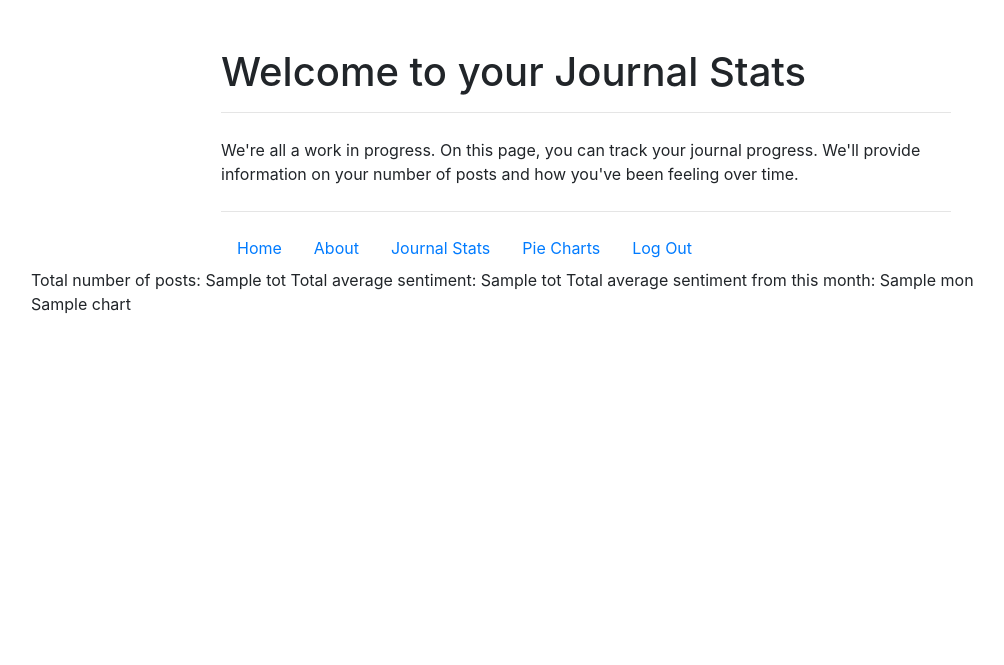
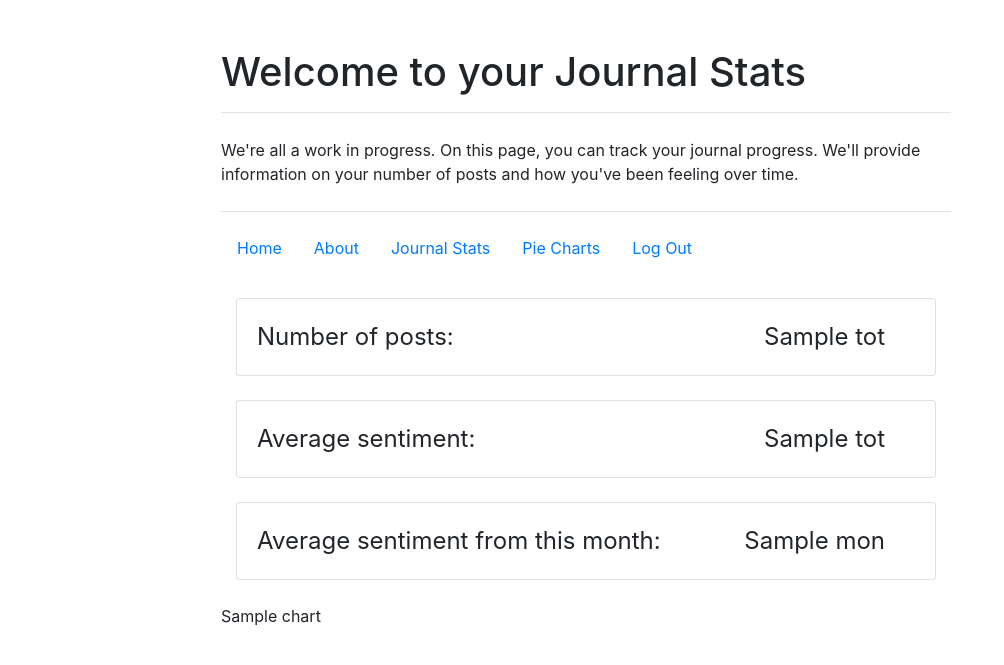
Before and after one commit to lamoremedico/cis192PythonProject, a Django app: template core/templates/journalstats.html in a window 1280 px wide. Shown: the top 665 px of the page, without its empty margins (54-1058 px from the left). Run offline with Django 3.2, Linux system fonts and the light colour scheme; the template is opened without the code that fills it: most values are stand-ins (such as "Sample title", 1, 10 or a date in 2020); some libraries are stand-ins or nearby versions.

Commit message:
Final changes

```diff
--- a/core/templates/journalstats.html
+++ b/core/templates/journalstats.html
@@ -39,27 +39,40 @@
 								<a class="nav-link active" href="/logout">Log Out</a>
 						  	</li>
 						</ul>
-			</div>
-		</div>
 			<div class="container">
-			<div class="row">
+					<div class="card" style="margin-top: 30px">
+	  					<div class="card-body">
 						{% for tot in total_posts %}
-					Total number of posts: {{ tot }}
-				{% endfor %}
-				{% for tot in total %}
-					Total average sentiment: {{ tot }}
-				{% endfor %}
-				{% for mon in month %}
-			        Total average sentiment from this month:  {{ mon }}
+							<div class="float-left" style="font-size: 24px"> Number of posts: </div> <div class="float-right" style="font-size: 24px; margin-right: 30px">{{ tot }}</div>
 						{% endfor %}
 						</div>
 					</div>
+					<br>
+					<div class="card">
+	  					<div class="card-body">
+						{% for tot in total %}
+							<div class="float-left" style="font-size: 24px"> Average sentiment: </div>   <div class="float-right" style="font-size: 24px; margin-right: 30px">{{ tot }}</div>
+						{% endfor %}
+						</div>
+					</div>
+					<br>
+					<div class="card">
+	  					<div class="card-body">
+						{% for mon in month %}
+					        <div class="float-left" style="font-size: 24px">Average sentiment from this month:  </div><div class="float-right" style="font-size: 24px; margin-right: 30px">{{ mon }}</div>
+						{% endfor %}
+						</div>
+					</div>
+					<br>
 
+			</div>
 				{% for chart in all_charts %}
 				{% autoescape off %}
 	                {{ chart }}
 				{% endautoescape %}
 	            {% endfor %}
+    	</div>
+	</div>
 
 	<!-- Optional JavaScript -->
 	<!-- jQuery first, then Popper.js, then Bootstrap JS -->
--- a/core/views.py
+++ b/core/views.py
@@ -13,7 +13,7 @@ def splash(request):
 	return render(request, "splash.html", {})
 
 def journal_stats(request):
-	allEntries = Entry.objects.all().order_by('-created_at')
+	allEntries = Entry.objects.all().filter(created_by__username=request.user.username)
 	time_x, time_y = create_by_time(allEntries)
 	day_x, day_y = create_by_day(allEntries)
 	month_x, month_y = create_by_month(allEntries)
@@ -70,7 +70,7 @@ def journal_stats(request):
 												 "total_posts" :[num_posts]})
 
 def piecharts(request):
-	allEntries = Entry.objects.all()
+	allEntries = Entry.objects.all().filter(created_by__username=request.user.username)
 	seasons = split_by_season(allEntries)
 	seasons_name = ["spring", "fall", "winter", "summer", "current month"]
 	labels = ["negative", "neutral", "positive"]
@@ -120,7 +120,7 @@ def home(request, typeDeleted):
 	elif typeDeleted is not None:
 		whichTab = int(typeDeleted)
 
-	allEntries = Entry.objects.all().order_by('-isPinned', '-created_at')
+	allEntries = Entry.objects.all().filter(created_by__username=request.user.username).order_by('-isPinned', '-created_at')
 	upbeatEntries = allEntries.filter(categories="Upbeat")
 	peacefulEntries = allEntries.filter(categories="Peaceful")
 	somberEntries = allEntries.filter(categories="Somber")
```
Also changed, not shown: README.md (added), db.sqlite3. Lines whose indentation alone changed are shown as unchanged.
